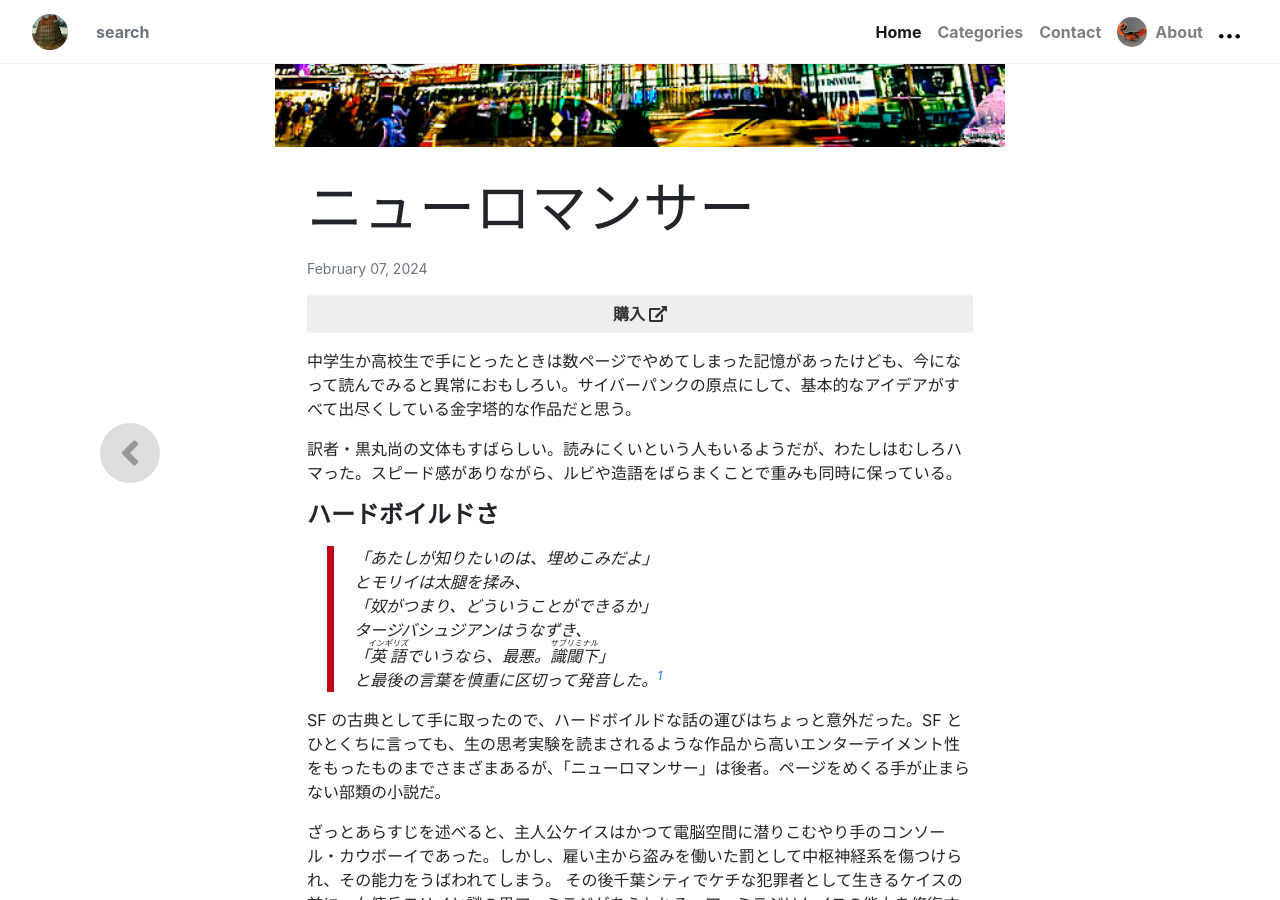
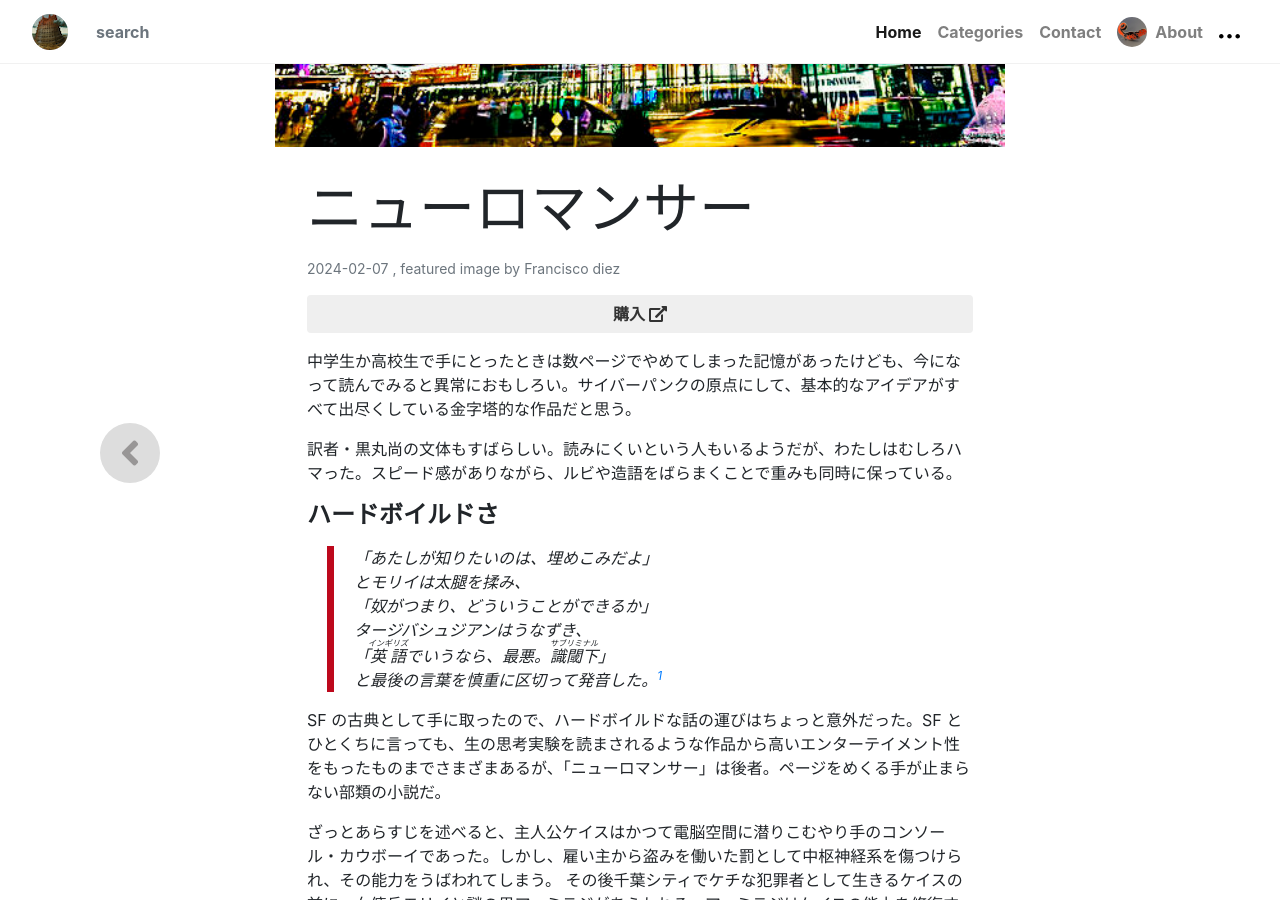
Before and after one commit to tenax66/babel, a Jekyll site: the page built from _posts/2024-02-07-neuromancer.md, in a window 1280 px wide and 900 px high, scrolled down 1065 px. Built offline with Jekyll 4.4.1, drawn with Linux system fonts in a browser that asks for light colours; nearby versions of some CDN libraries; library files that are not in the unit come from our copies; comment, search, counter and statistics services are not loaded.

Commit message:
add credit to posts

```diff
--- a/_layouts/post.html
+++ b/_layouts/post.html
@@ -20,10 +20,13 @@ layout: default
 
                     <small class="text-muted d-block mb-3">
                         {% unless page.metadate == "hide" %}
-                            {{ page.date | date: '%B %d, %Y' }}
+                            {{ page.date | date: '%Y-%m-%d' }}
                         {% endunless %}
                         {% if page.author %}
                             , by {{page.author | capitalize}}
+                        {% endif %}
+                        {% if page.credit %}
+                            , featured image by {{page.credit | capitalize}}
                         {% endif %}
                     </small>
 
--- a/_posts/2024-02-07-neuromancer.md
+++ b/_posts/2024-02-07-neuromancer.md
@@ -2,6 +2,7 @@
 title: "ニューロマンサー"
 categories: [sf, cyberpunk]
 image: "/assets/images/neuromancer/neuromancer.jpg"
+credit: "Francisco Diez"
 visit: https://amzn.to/3HQNXk4
 ---
 
```
